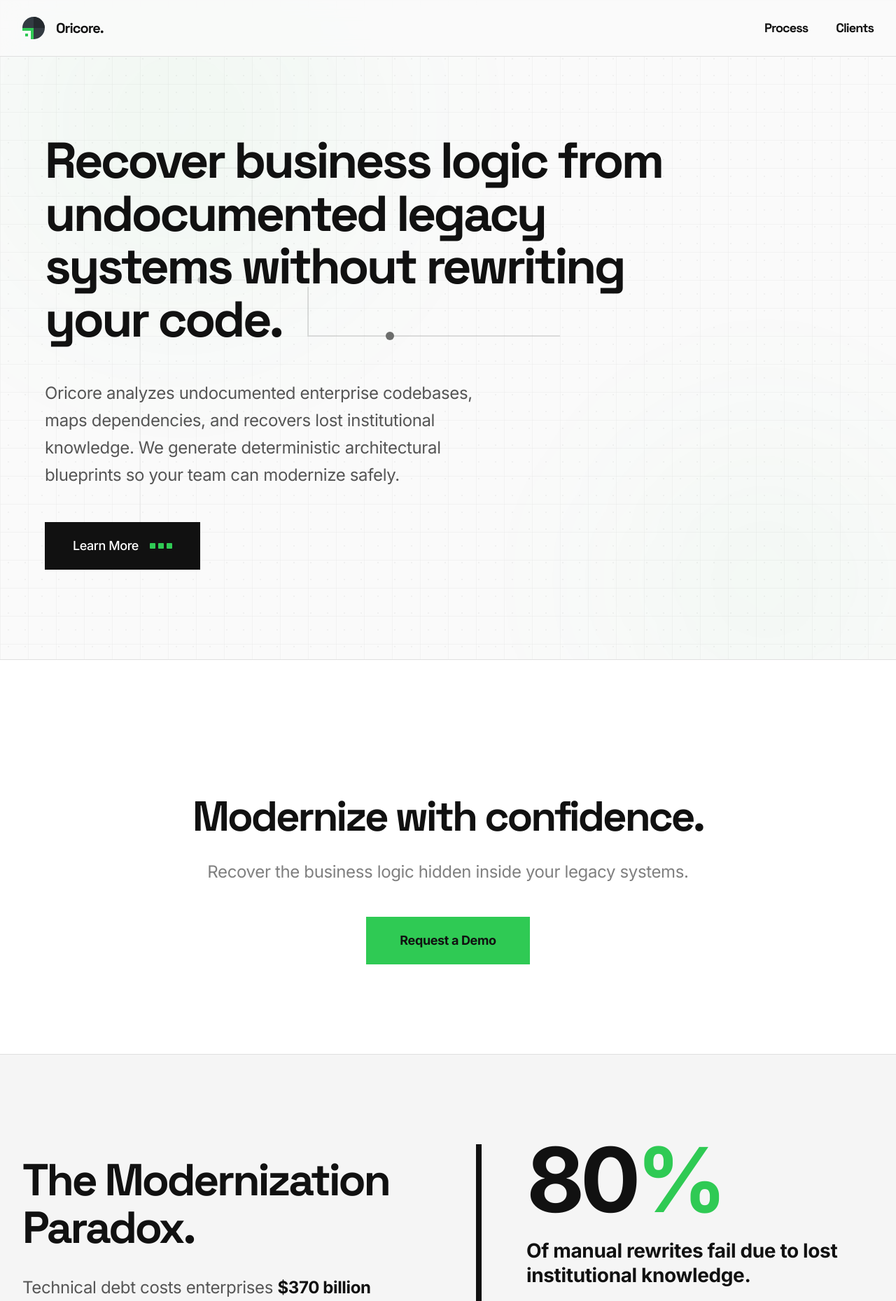
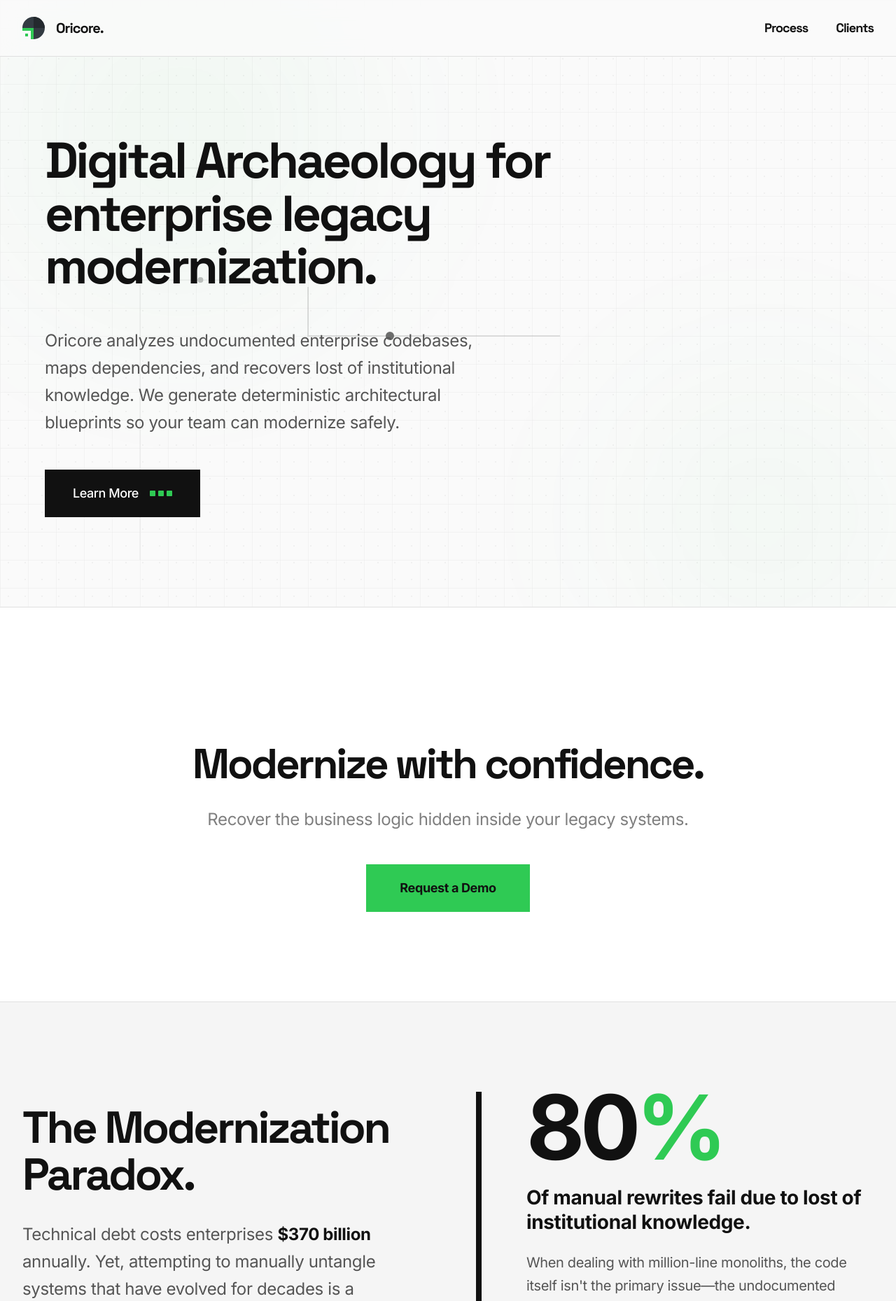
Before and after one commit to soso4ok/oricore-lan, a Next.js app: page / in a window 1280 px wide. Shown: the top 1859 px of the page at 70% size. Built offline with nearby package versions, Linux system fonts and the light colour scheme; a web font is replaced by a local one.

Commit message:
docs: update website content and headlines

```diff
--- a/app/components/IntegrationWorkflow.tsx
+++ b/app/components/IntegrationWorkflow.tsx
@@ -31,7 +31,7 @@ export default function IntegrationWorkflow() {
               Integrate with your toolchain.
             </h2>
             <p className="text-2xl text-[#555555] leading-relaxed">
-              The business logic we extract maps directly into your version control, issue trackers, and testing environments.
+              We extract business logic and map it directly into your version control, issue trackers, and testing environments.
             </p>
           </div>
 
--- a/app/components/SovereigntyScroll.tsx
+++ b/app/components/SovereigntyScroll.tsx
@@ -12,7 +12,7 @@ const slides = [
   {
     id: "dora",
     title: "Cryptographic Traceability.",
-    content: "You always know the origin of a business rule. Every generated blueprint links directly back to the specific line of legacy code that produced it."
+    content: "You always know the origin of a business rule. Every generated blueprint links directly back to the specific line of legacy code produced by it."
   },
   {
     id: "residency",
--- a/app/page.tsx
+++ b/app/page.tsx
@@ -54,10 +54,10 @@ export default function Home() {
           {/* Main Headline & CTA overlaying the background grid */}
           <div className="max-w-4xl">
             <h1 className="text-4xl sm:text-5xl md:text-6xl lg:text-7xl font-bold text-[#111111] leading-[1.05] tracking-tighter mb-12 break-words">
-              Recover business logic from undocumented legacy systems without rewriting your code.
+              Digital Archaeology for enterprise legacy modernization.
             </h1>
             <p className="text-xl sm:text-2xl text-[#555555] leading-relaxed mb-12 max-w-2xl break-words">
-              Oricore analyzes undocumented enterprise codebases, maps dependencies, and recovers lost institutional knowledge. We generate deterministic architectural blueprints so your team can modernize safely.
+              Oricore analyzes undocumented enterprise codebases, maps dependencies, and recovers lost of institutional knowledge. We generate deterministic architectural blueprints so your team can modernize safely.
             </p>
 
             <div className="mb-0">
@@ -101,10 +101,10 @@ export default function Home() {
                 80<span className="text-[#2FCA54]">%</span>
               </div>
               <p className="text-xl sm:text-2xl md:text-[1.75rem] font-bold text-[#111111] leading-tight mb-6 break-words">
-                Of manual rewrites fail due to lost institutional knowledge.
+                Of manual rewrites fail due to lost of institutional knowledge.
               </p>
               <p className="text-base sm:text-lg md:text-xl text-[#555555] leading-relaxed break-words">
-                When dealing with million-line monoliths, the code itself isn't the primary issue—the undocumented business rules buried within it are. You cannot rewrite what your team no longer understands.
+                When dealing with million-line monoliths, the code itself isn't the primary issue—the undocumented business rules are. You cannot rewrite what your team no longer understands.
               </p>
             </div>
           </div>
@@ -150,7 +150,7 @@ export default function Home() {
                   Deterministic Output
                 </p>
                 <p className="text-base sm:text-lg md:text-xl text-[#555555] leading-relaxed break-words">
-                  We rely on static analysis and deterministic extraction. No stochastic guessing. We parse your system exactly as it executes.
+                  We rely on static analysis and deterministic extraction. No random  guessing. We parse your system exactly as it executes.
                 </p>
               </div>
               <div className="pl-6 md:pl-8 border-l-4 border-[#2FCA54]">
```
